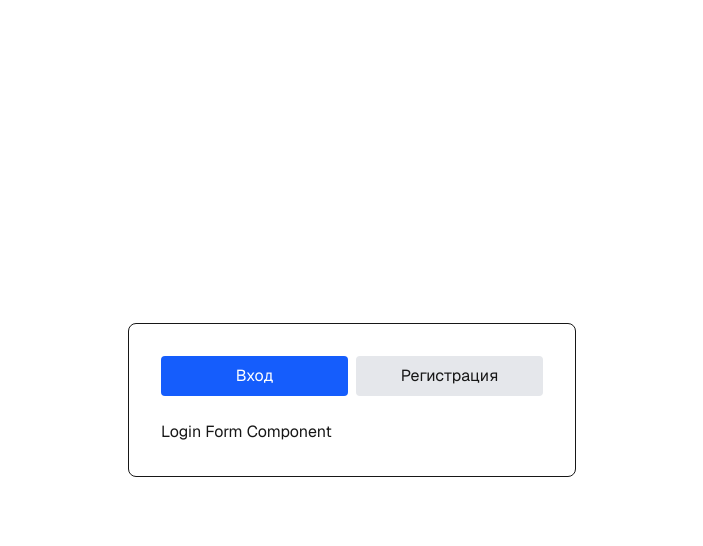
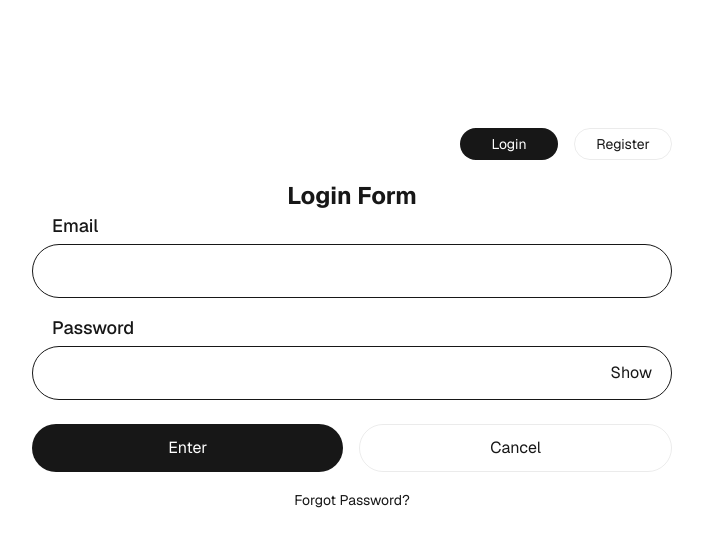
Before and after one commit to pavlenkodim/movie-picker-frontend, a Next.js app: page /auth in a window 1280 px wide. Shown: the top 546 px of the page, without its empty margins (288-991 px from the left). Built offline with nearby package versions, Linux system fonts and the light colour scheme; no server answers.

Commit message:
add login form

```diff
--- a/src/app/auth/page.tsx
+++ b/src/app/auth/page.tsx
@@ -2,7 +2,7 @@ import AuthModule from "@/features/auth/AuthModule";
 
 const AuthPage = () => {
   return (
-    <div className="max-w-md w-full mx-auto my-auto border rounded-lg p-8">
+    <div className="flex items-center justify-center min-h-full w-full">
       <AuthModule />
     </div>
   );
--- a/src/app/layout.tsx
+++ b/src/app/layout.tsx
@@ -28,7 +28,7 @@ export default function RootLayout({
     <html lang="en">
       <body className={`${geistSans.variable} ${geistMono.variable} antialiased`}>
         <div className="flex min-h-screen items-center justify-center bg-zinc-50 font-sans dark:bg-black">
-          <main className="flex min-h-screen w-full max-w-3xl flex-col items-center justify-between py-32 px-16 bg-white dark:bg-black sm:items-start">
+          <main className="flex min-h-screen w-full max-w-3xl flex-col items-center justify-between py-8 md:py-32 px-4 md:px-16 bg-white dark:bg-black sm:items-start">
             <Providers>{children}</Providers>
           </main>
         </div>
--- a/src/app/page.tsx
+++ b/src/app/page.tsx
@@ -1,4 +1,6 @@
+import Button from "@/shared/ui/Button/Button";
 import Image from "next/image";
+import Link from "next/link";
 
 export default function Home() {
   return (
@@ -34,7 +36,13 @@ export default function Home() {
         </p>
       </div>
       <div className="flex flex-col gap-4 text-base font-medium sm:flex-row">
-        <a
+        <Link
+          href="/auth"
+          className="flex h-12 w-full items-center justify-center gap-2 rounded-full bg-foreground px-5 text-background transition-colors hover:bg-[#383838] dark:hover:bg-[#ccc] md:w-[158px]"
+        >
+          login
+        </Link>
+        {/* <a
           className="flex h-12 w-full items-center justify-center gap-2 rounded-full bg-foreground px-5 text-background transition-colors hover:bg-[#383838] dark:hover:bg-[#ccc] md:w-[158px]"
           href="https://vercel.com/new?utm_source=create-next-app&utm_medium=appdir-template-tw&utm_campaign=create-next-app"
           target="_blank"
@@ -56,7 +64,7 @@ export default function Home() {
           rel="noopener noreferrer"
         >
           Documentation
-        </a>
+        </a> */}
       </div>
     </>
   );
--- a/src/features/auth/AuthModule.tsx
+++ b/src/features/auth/AuthModule.tsx
@@ -4,6 +4,7 @@ import { useState } from "react";
 import { useLogin, useRegister } from "./hooks/auth";
 import LoginForm from "./components/LoginForm";
 import RegisterForm from "./components/RegisterForm";
+import Button from "@/shared/ui/Button/Button";
 
 const AuthModule = () => {
   const [isLogin, setIsLogin] = useState(true);
@@ -25,20 +26,24 @@ const AuthModule = () => {
   };
 
   return (
-    <div className="w-full max-w-md">
-      <div className="flex gap-2 mb-6">
-        <button
+    <div className="w-full h-full">
+      <div className="flex justify-end gap-4 mb-5">
+        <Button
+          variant={isLogin ? "primary" : "secondary"}
+          size="small"
+          className="md:min-w-[48px] md:max-w-[98px]"
           onClick={() => setIsLogin(true)}
-          className={`flex-1 py-2 rounded ${isLogin ? "bg-blue-600 text-white" : "bg-gray-200"}`}
         >
-          Вход
-        </button>
-        <button
+          Login
+        </Button>
+        <Button
+          variant={isLogin ? "secondary" : "primary"}
+          size="small"
+          className="md:min-w-[48px] md:max-w-[98px]"
           onClick={() => setIsLogin(false)}
-          className={`flex-1 py-2 rounded ${!isLogin ? "bg-blue-600 text-white" : "bg-gray-200"}`}
         >
-          Регистрация
-        </button>
+          Register
+        </Button>
       </div>
 
       {isLogin ? (
--- a/src/features/auth/components/LoginForm.tsx
+++ b/src/features/auth/components/LoginForm.tsx
@@ -1,5 +1,44 @@
+import Button from "@/shared/ui/Button/Button";
+import Input from "@/shared/ui/Input/Input";
+import Link from "next/link";
+import { useState } from "react";
+
 const LoginForm = () => {
-  return <div>Login Form Component</div>;
+  const [showPassword, setShowPassword] = useState(false);
+  return (
+    <>
+      <h1 className="text-center text-2xl font-bold">Login Form</h1>
+      <div className="flex flex-col gap-2 mb-4">
+        <Input label="Email" type="email" hSize="large" />
+        <Input
+          label="Password"
+          type={showPassword ? "text" : "password"}
+          hSize="large"
+          after={
+            <span className="cursor-pointer" onClick={() => setShowPassword(!showPassword)}>
+              {showPassword ? "Hide" : "Show"}
+            </span>
+          }
+        />
+      </div>
+      <div className="flex gap-4">
+        <Button variant="primary" className="w-full">
+          Enter
+        </Button>
+        <Link
+          href="/"
+          className="flex h-12 w-full items-center justify-center rounded-full border border-solid border-black/[.08] px-5 transition-colors hover:border-transparent hover:bg-black/[.04] dark:border-white/[.145] dark:hover:bg-[#1a1a1a]"
+        >
+          Cancel
+        </Link>
+      </div>
+      <div className="mt-4 text-center">
+        <Link href="auth/forgot-password" className="text-sm hover:underline">
+          Forgot Password?
+        </Link>
+      </div>
+    </>
+  );
 };
 
 export default LoginForm;
--- /dev/null
+++ b/src/shared/ui/Button/Button.tsx
@@ -0,0 +1,49 @@
+interface ButtonProps extends React.ButtonHTMLAttributes<HTMLButtonElement> {
+  loading?: boolean;
+  size?: "small" | "medium" | "large";
+  icon?: React.ReactNode;
+  variant?: "primary" | "secondary" | "danger";
+}
+
+const Button = ({
+  children,
+  onClick,
+  className,
+  loading,
+  size,
+  icon,
+  variant,
+  disabled,
+  ...props
+}: ButtonProps) => {
+  const sizeClasses = {
+    small: "h-8 px-5 text-sm",
+    medium: "h-12 px-5 text-base",
+    large: "h-14 px-5 text-lg",
+  };
+
+  const variantClasses = {
+    primary:
+      "bg-foreground text-background transition-colors hover:bg-[#383838] dark:hover:bg-[#ccc]",
+    secondary:
+      "border border-solid border-black/[.08] px-5 transition-colors hover:border-transparent hover:bg-black/[.04] dark:border-white/[.145] dark:hover:bg-[#1a1a1a]",
+    danger: "bg-red-600 text-white hover:bg-red-700",
+  };
+
+  const sizeClass = size ? sizeClasses[size] : sizeClasses.medium;
+  const variantClass = variant ? variantClasses[variant] : variantClasses.secondary;
+
+  return (
+    <button
+      onClick={onClick}
+      className={`flex w-full items-center justify-center gap-2 rounded-full cursor-pointer ${sizeClass} ${variantClass} ${className}`}
+      disabled={disabled || loading}
+      {...props}
+    >
+      {loading ? "loading..." : icon}
+      {children}
+    </button>
+  );
+};
+
+export default Button;
--- /dev/null
+++ b/src/shared/ui/Input/Input.tsx
@@ -0,0 +1,61 @@
+interface InputProps extends React.InputHTMLAttributes<HTMLInputElement> {
+  label?: string;
+  before?: React.ReactNode;
+  after?: React.ReactNode;
+  hSize?: "small" | "medium" | "large";
+}
+
+const Input = ({ label, before, after, hSize = "medium", className, ...props }: InputProps) => {
+  const sizeClasses = {
+    input: {
+      small: `text-sm py-1 px-3 ${before && "pl-7"} ${after && "pr-7"}`,
+      medium: `text-base py-2 px-4 ${before && "pl-9"} ${after && "pr-9"}`,
+      large: `text-lg py-3 px-5 ${before && "pl-10"} ${after && "pr-10"}`,
+    },
+    label: {
+      small: "text-sm ml-3 mb-1 font-medium",
+      medium: "text-base ml-4 mb-1 font-medium",
+      large: "text-lg ml-5 mb-1 font-medium",
+    },
+    icons: {
+      before: {
+        small: "left-2",
+        medium: "left-4",
+        large: "left-5",
+      },
+      after: {
+        small: "right-2",
+        medium: "right-4",
+        large: "right-5",
+      },
+    },
+  };
+
+  return (
+    <div className="flex flex-col mb-2">
+      {label && <label className={sizeClasses.label[hSize]}>{label}</label>}
+      <div className="relative">
+        {before && (
+          <span
+            className={`absolute ${sizeClasses.icons.before[hSize]} top-1/2 transform -translate-y-1/2`}
+          >
+            {before}
+          </span>
+        )}
+        <input
+          className={`w-full border rounded-full focus:outline-none focus:ring-2 focus:ring-white ${sizeClasses.input[hSize]} ${className}`}
+          {...props}
+        />
+        {after && (
+          <span
+            className={`absolute ${sizeClasses.icons.after[hSize]} top-1/2 transform -translate-y-1/2`}
+          >
+            {after}
+          </span>
+        )}
+      </div>
+    </div>
+  );
+};
+
+export default Input;
```
